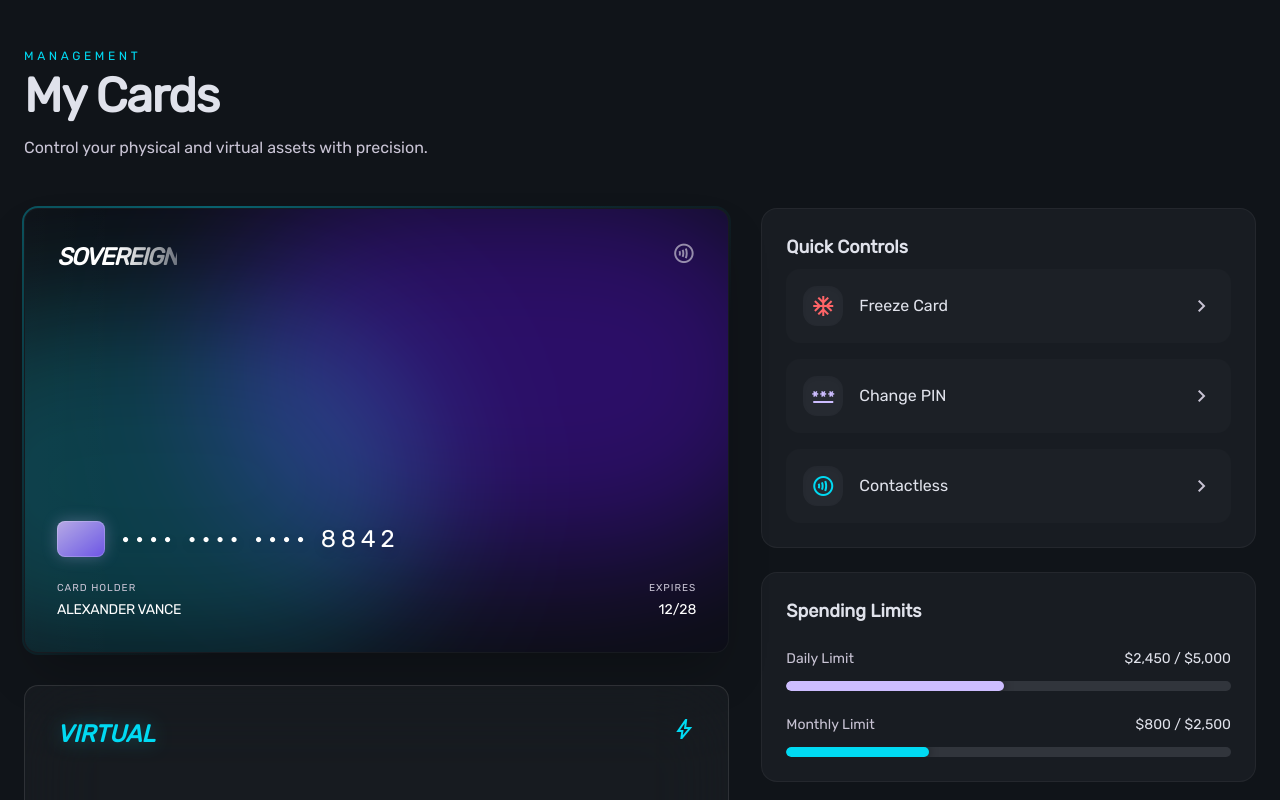
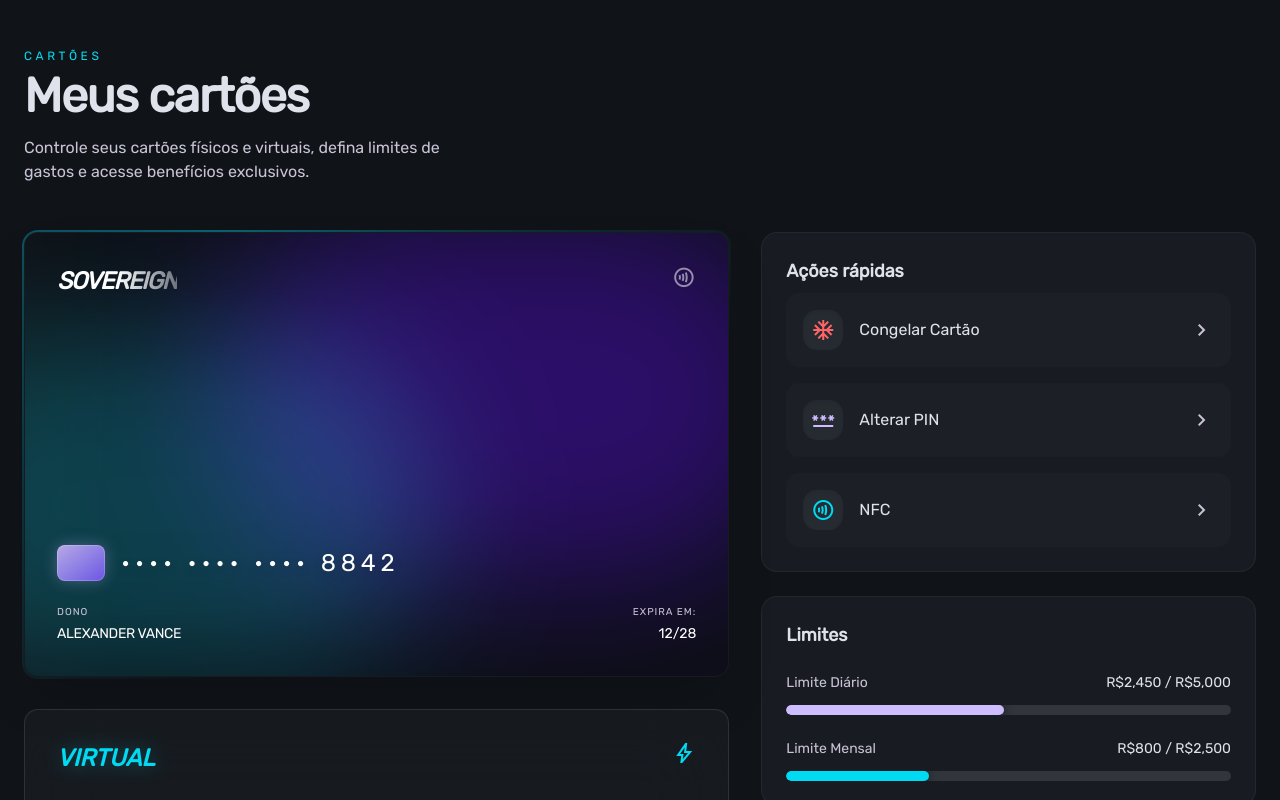
Before and after one commit to yDiony/WalletApp, a Next.js app: page /cards in a window 1280 px wide. Shown: the top 800 px of the page. Built offline with nearby package versions, Linux system fonts and the light colour scheme.

Commit message:
Release 0.0.1

```diff
--- a/src/app/(private)/cards/page.tsx
+++ b/src/app/(private)/cards/page.tsx
@@ -17,13 +17,13 @@ export default function CardsPage() {
         className="mb-12"
       >
         <span className="text-xs uppercase tracking-[0.3em] text-[#00daf3] mb-2 block">
-          Management
+          Cartões
         </span>
         <h2 className="text-4xl lg:text-5xl font-extrabold tracking-tight mb-4">
-          My Cards
+          Meus cartões
         </h2>
         <p className="text-[#c9c4d5] max-w-md">
-          Control your physical and virtual assets with precision.
+          Controle seus cartões físicos e virtuais, defina limites de gastos e acesse benefícios exclusivos.
         </p>
       </motion.section>
 
@@ -106,11 +106,11 @@ export default function CardsPage() {
 
                 <div className="flex justify-between text-sm">
                   <div>
-                    <p className="text-[10px] uppercase tracking-widest text-[#c9c4d5] mb-1">Card Holder</p>
+                    <p className="text-[10px] uppercase tracking-widest text-[#c9c4d5] mb-1">Dono</p>
                     <p className="font-medium tracking-tight text-white">ALEXANDER VANCE</p>
                   </div>
                   <div className="text-right">
-                    <p className="text-[10px] uppercase tracking-widest text-[#c9c4d5] mb-1">Expires</p>
+                    <p className="text-[10px] uppercase tracking-widest text-[#c9c4d5] mb-1">Expira em:</p>
                     <p className="font-medium text-white">12/28</p>
                   </div>
                 </div>
@@ -167,11 +167,11 @@ export default function CardsPage() {
         >
 
           <div className="bg-[#181c22] rounded-2xl p-6 border border-white/5 space-y-4">
-            <h3 className="text-lg font-bold mb-2">Quick Controls</h3>
+            <h3 className="text-lg font-bold mb-2">Ações rápidas</h3>
             {[
-              { title: "Freeze Card", icon: "ac_unit", color: "text-red-400" },
-              { title: "Change PIN", icon: "password", color: "text-[#cdbdff]" },
-              { title: "Contactless", icon: "contactless", color: "text-[#00daf3]" },
+              { title: "Congelar Cartão", icon: "ac_unit", color: "text-red-400" },
+              { title: "Alterar PIN", icon: "password", color: "text-[#cdbdff]" },
+              { title: "NFC", icon: "contactless", color: "text-[#00daf3]" },
             ].map((item, idx) => (
               <motion.div
                 key={item.title}
@@ -190,15 +190,15 @@ export default function CardsPage() {
           </div>
 
           <div className="bg-[#181c22] rounded-2xl p-6 border border-white/5 space-y-6">
-            <h3 className="text-lg font-bold">Spending Limits</h3>
+            <h3 className="text-lg font-bold">Limites</h3>
             {[
-              { label: "Daily Limit", current: 2450, total: 5000, color: "bg-[#cdbdff]", percent: "w-1/2" },
-              { label: "Monthly Limit", current: 800, total: 2500, color: "bg-[#00daf3]", percent: "w-1/3" },
+              { label: "Limite Diário", current: 2450, total: 5000, color: "bg-[#cdbdff]", percent: "w-1/2" },
+              { label: "Limite Mensal", current: 800, total: 2500, color: "bg-[#00daf3]", percent: "w-1/3" },
             ].map((limit) => (
               <div key={limit.label}>
                 <div className="flex justify-between text-sm mb-3">
                   <span className="text-[#c9c4d5]">{limit.label}</span>
-                  <span className="font-mono">${limit.current.toLocaleString()} / ${limit.total.toLocaleString()}</span>
+                  <span className="font-mono">R${limit.current.toLocaleString()} / R${limit.total.toLocaleString()}</span>
                 </div>
                 <div className="h-2.5 bg-[#31353c] rounded-full overflow-hidden">
                   <motion.div
@@ -218,10 +218,10 @@ export default function CardsPage() {
           >
             <div className="absolute top-0 right-0 w-32 h-32 bg-white/5 rounded-full -mr-16 -mt-16 blur-3xl group-hover:bg-[#00daf3]/10 transition-colors" />
             <h4 className="text-xl font-bold text-[#cdbdff] mb-2 relative z-10">
-              Priority Concierge
+              Lounge Access
             </h4>
             <p className="text-sm text-[#c9c4d5] max-w-[200px] relative z-10 leading-relaxed">
-              Unlock global airport lounge access and exclusive benefits.
+              Acesso gratuito a mais de 1.000 lounges VIP em aeroportos ao redor do mundo.
             </p>
             <Icon
               name="diamond"
--- a/src/components/layout/QuickActionMenu.tsx
+++ b/src/components/layout/QuickActionMenu.tsx
@@ -15,9 +15,9 @@ export default function QuickActionMenu() {
   }, [pathname]);
 
   const actions = [
-    { title: "Cards", icon: "credit_card", color: "text-[#cdbdff]", href: "/cards" },
-    { title: "Freeze Card", icon: "ac_unit", color: "text-red-400" },
-    { title: "Spending Limits", icon: "tune", color: "text-[#00daf3]" },
+    { title: "Cartões", icon: "credit_card", color: "text-[#cdbdff]", href: "/cards" },
+    { title: "Congelar cartão", icon: "ac_unit", color: "text-red-400" },
+    { title: "Limites de Gastos", icon: "tune", color: "text-[#00daf3]" },
   ];
 
   return (
--- a/src/lib/data/mock.ts
+++ b/src/lib/data/mock.ts
@@ -18,7 +18,7 @@ export const cards = [
 export const transactions = [
   {
     id: "t1",
-    name: "Alchemist Bar",
+    name: "Bar da esquina",
     icon: "restaurant",
     amount: -124.5,
     date: "2026-10-24T19:42:00",
@@ -26,7 +26,7 @@ export const transactions = [
   },
   {
     id: "t2",
-    name: "Salary Deposit",
+    name: "Transferência recebida",
     icon: "payments",
     amount: 800,
     date: "2026-10-24T09:15:00",
```
